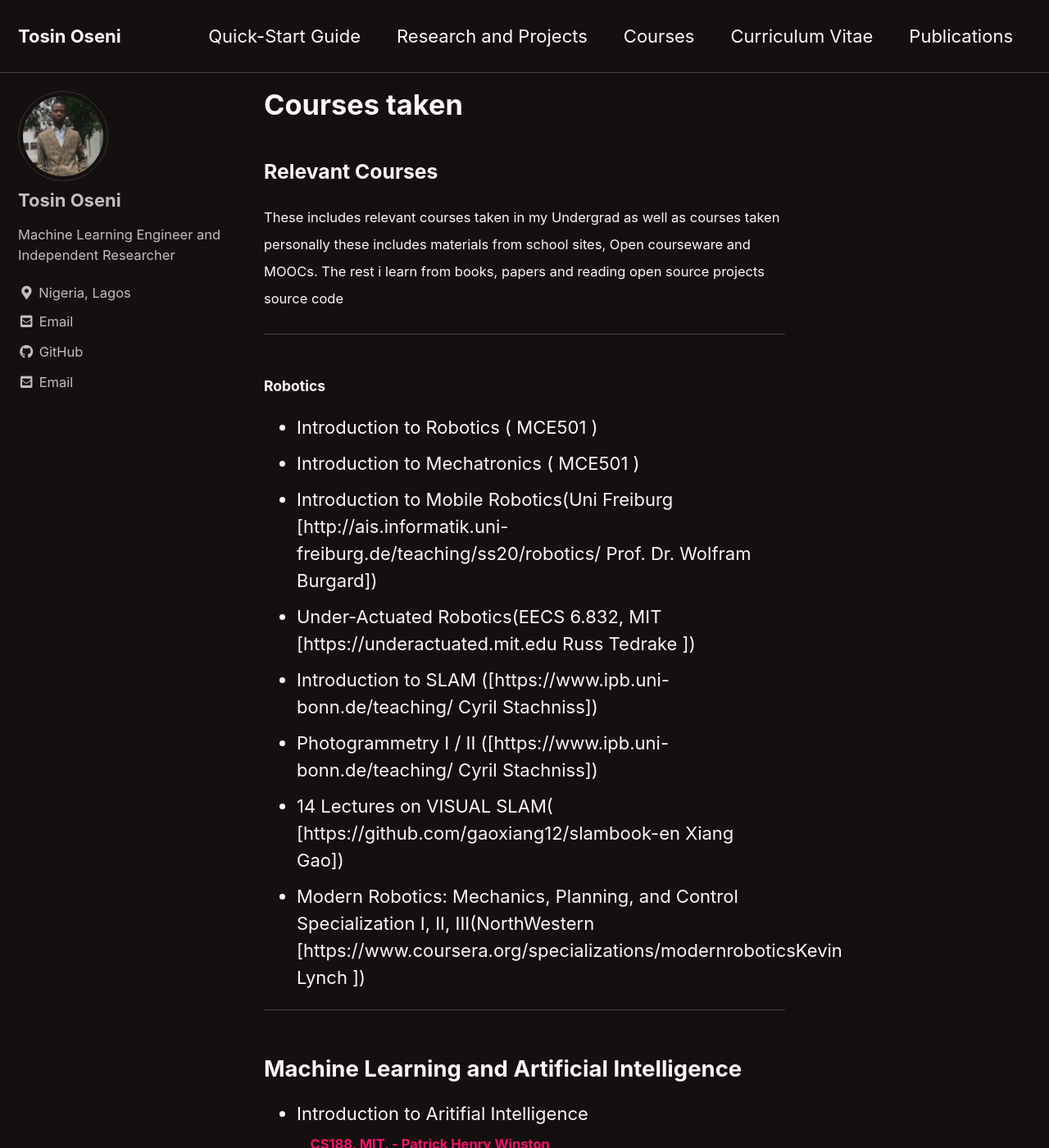
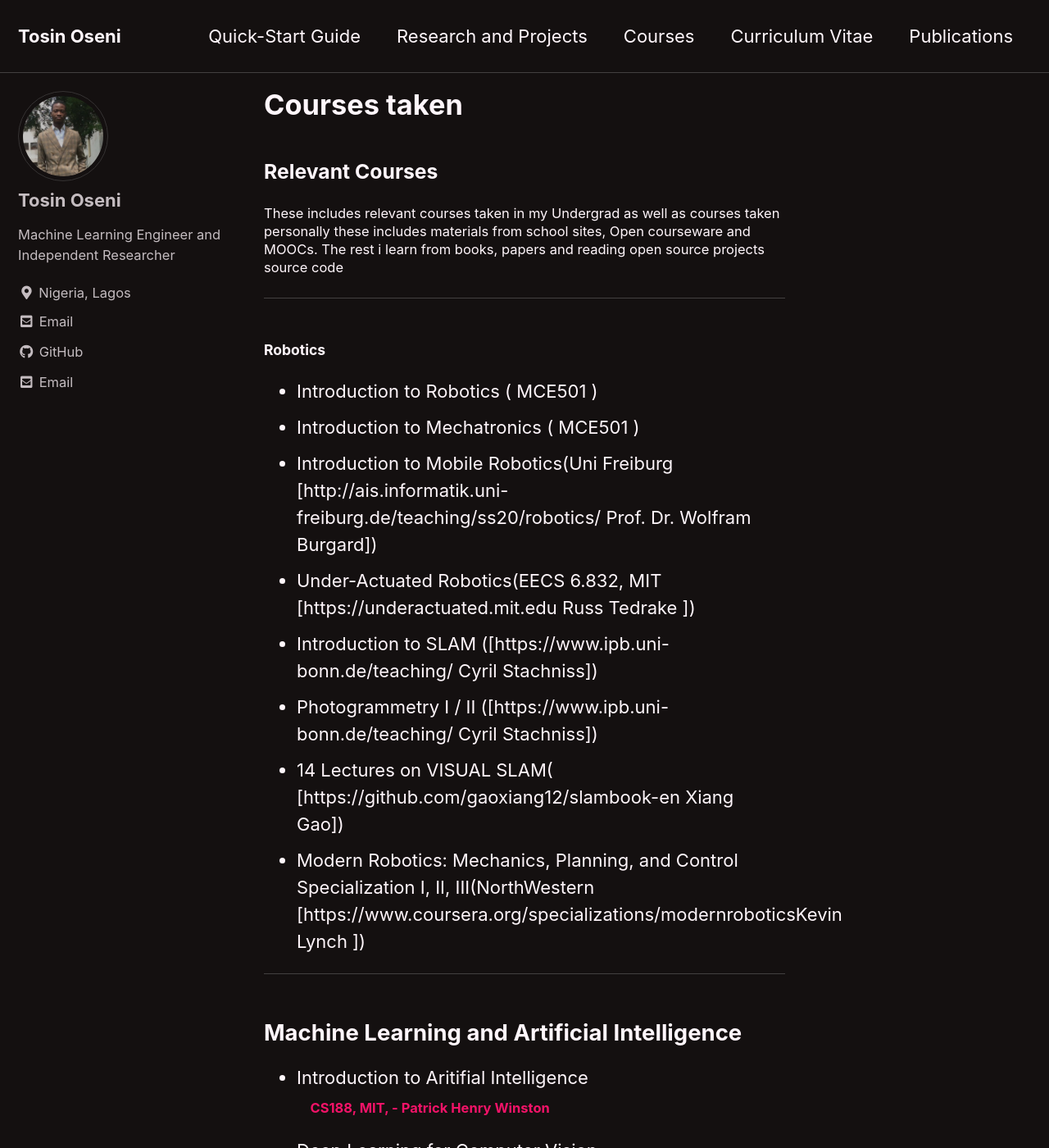
Before and after one commit to tohsin/tohsin.github.io, a Jekyll site: the page built from _pages/courses.md, in a window 1280 px wide and 1400 px high. Shown: the whole window at 82% size. Built offline with Jekyll 4.4.1, drawn with Linux system fonts in a browser that asks for light colours; cached includes are drawn as plain includes.

Commit message:
line space

```diff
--- a/_pages/courses.md
+++ b/_pages/courses.md
@@ -6,7 +6,11 @@ author_profile: true
 
 
 ---
-
+<style>
+p {
+  line-height: 1;
+}
+</style>
 ### Relevant Courses
 <small>These includes relevant courses taken in my Undergrad as well as courses taken personally
 these includes materials from school sites, Open courseware and MOOCs. The rest i learn from books,
```
